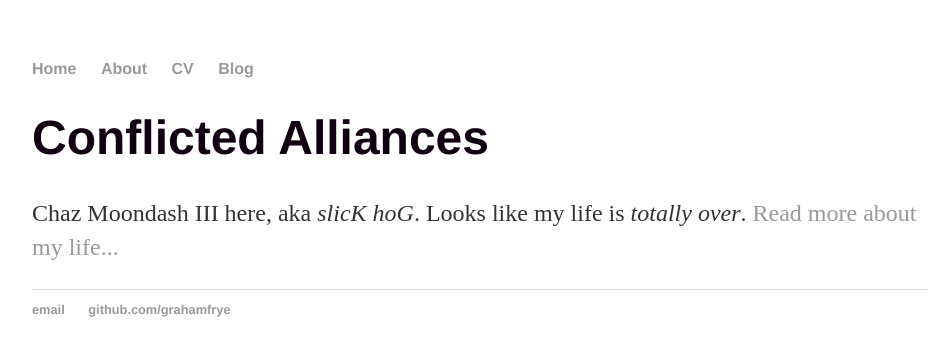
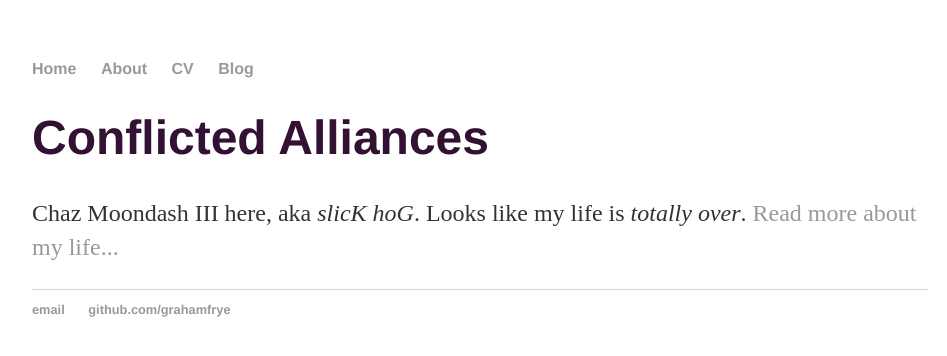
Before and after one commit to GrahamFrye/Conflicted-Alliances, a Jekyll site: the page built from index.html, in a window 1280 px wide. Shown: the top 356 px of the page, without its empty margins (160-1107 px from the left). Built offline with Jekyll 4.4.1, drawn with Linux system fonts in a browser that asks for light colours.

Commit message:
Update main.css

```diff
--- a/css/main.css
+++ b/css/main.css
@@ -1,7 +1,7 @@
 body {
     margin: 60px auto;
     width: 70%;
-    color: #101
+    color: #313
 }
 nav ul, footer ul {
     font-family:'Helvetica', 'Arial', 'Sans-Serif';
```
